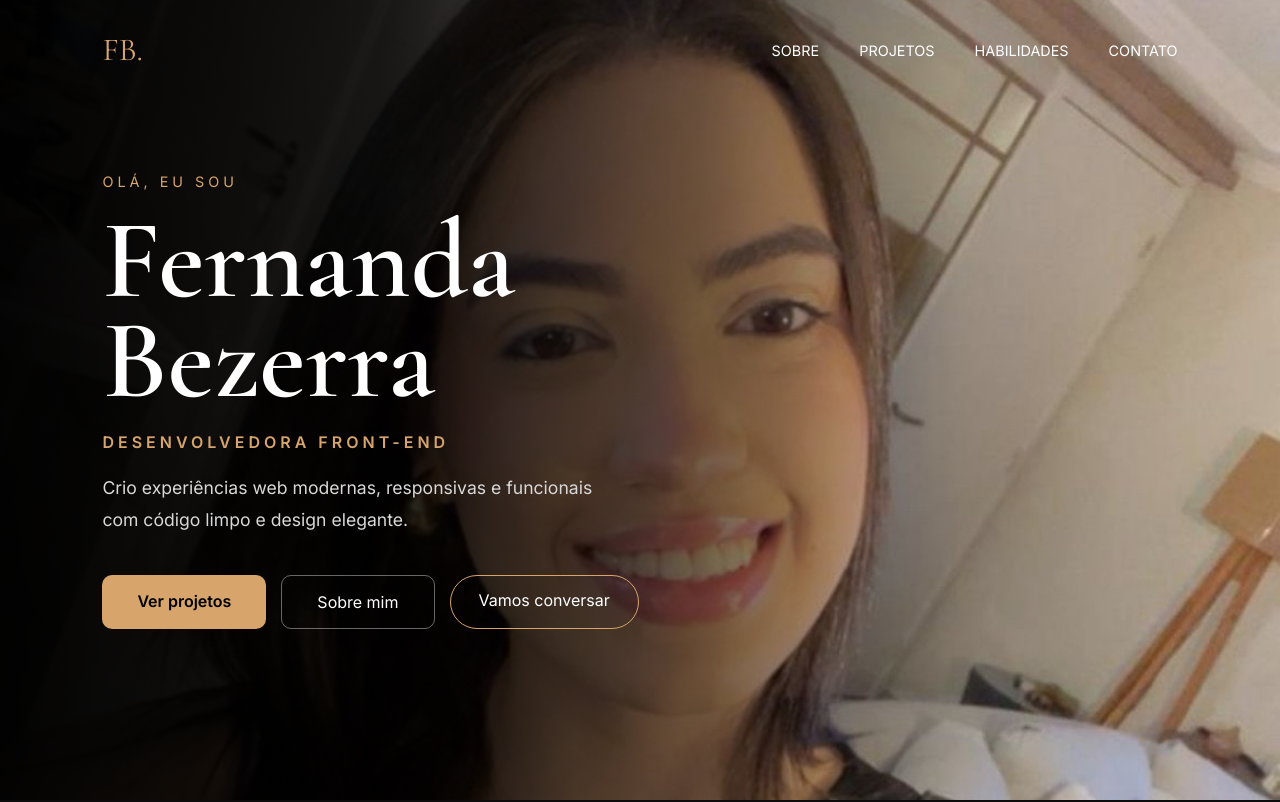
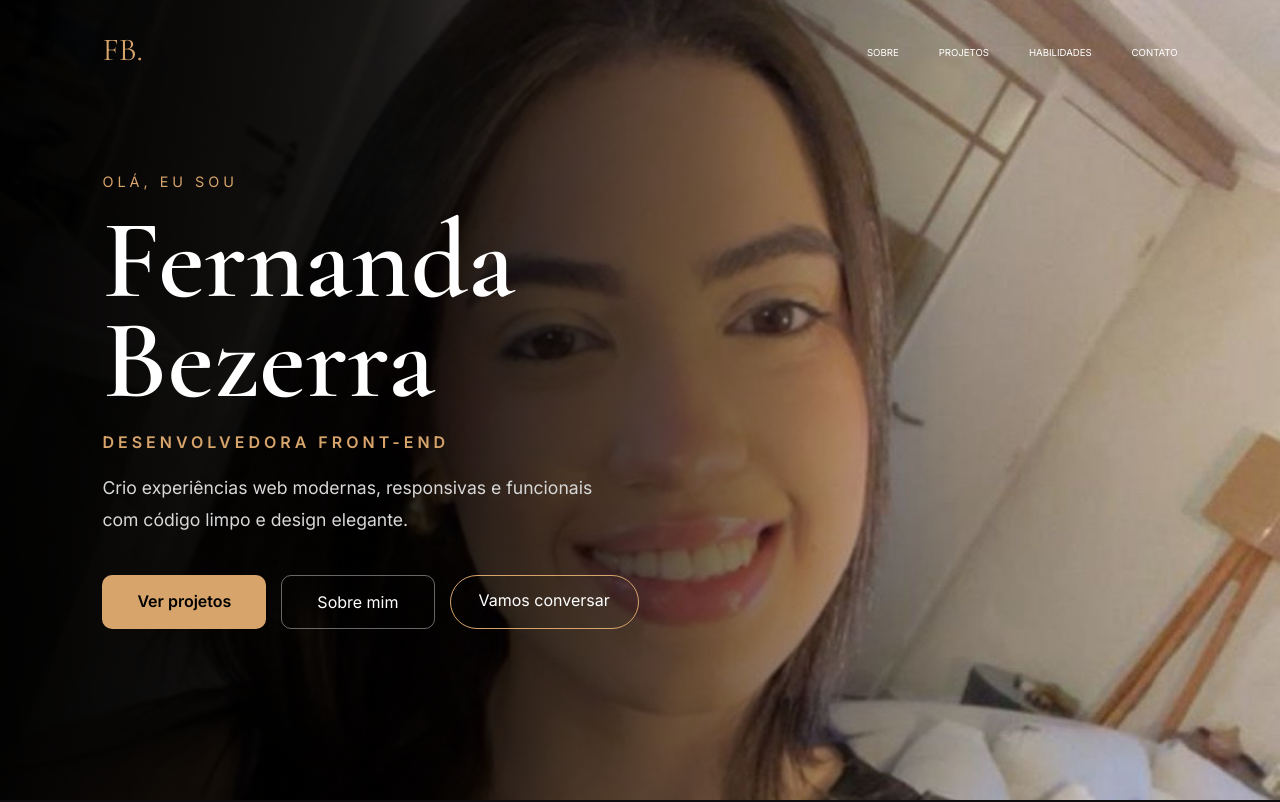
Before and after one commit to fernandanandafigueiredo66788-sketch/My-Portifolio, a plain HTML site: page index.html in a window 1280 px wide. Shown: the top 802 px of the page. Drawn offline with nearby package versions, Linux system fonts and the light colour scheme.

Commit message:
Update index.css
alteração tamanho do menu

```diff
--- a/index.css
+++ b/index.css
@@ -57,7 +57,7 @@ body{
     color: white;
     text-decoration: none;
     text-transform: uppercase;
-    font-size: .9rem;
+    font-size: .6rem;
     transition: .3s;
 }
 
```
